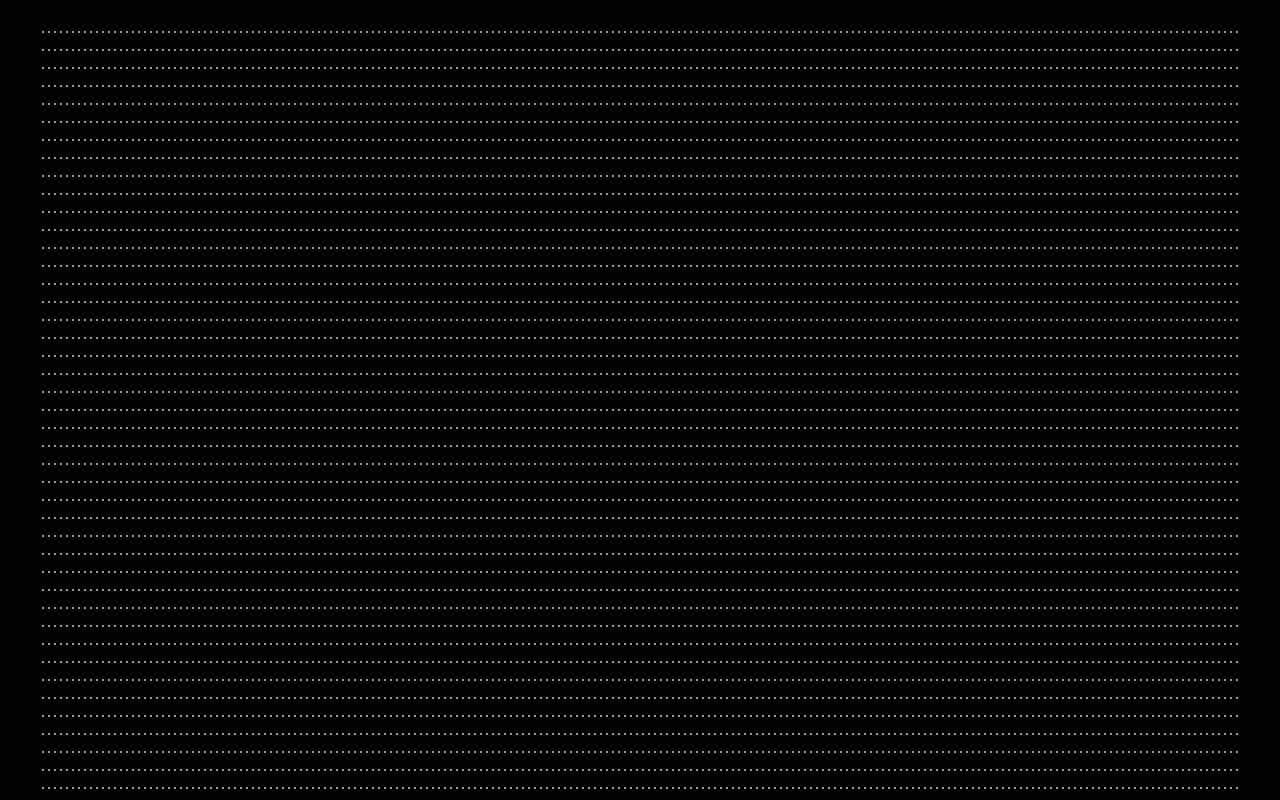
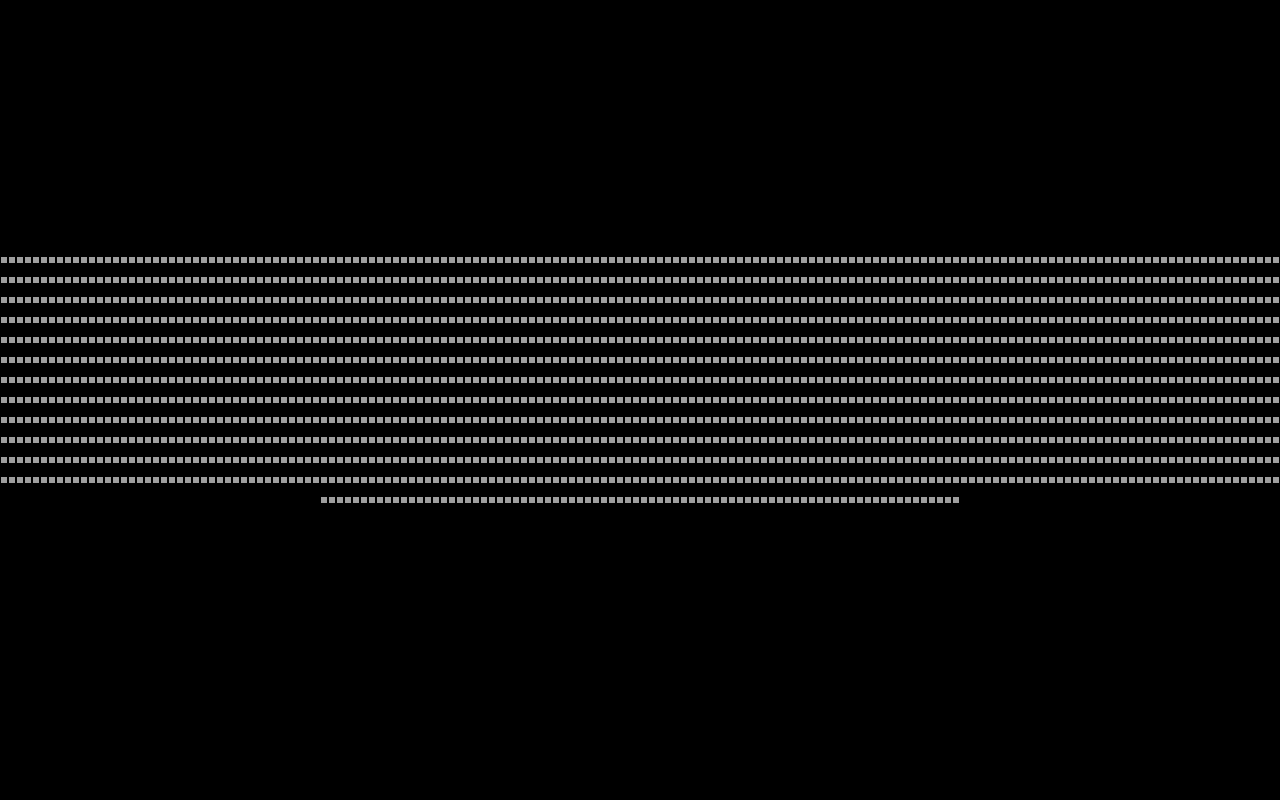
Before and after one commit to wckd-wrld/matrix_display, a React (Create React App) app: page / in a window 1280 px wide. Shown: the top 800 px of the page. Built offline with nearby package versions, Linux system fonts and the light colour scheme.

Commit message:
Code Cleanup

```diff
--- a/src/App.css
+++ b/src/App.css
@@ -1,6 +1,5 @@
 .App {
   text-align: center;
-  background-color: black;
 }
 
 .App-logo {
--- a/src/App.js
+++ b/src/App.js
@@ -1,16 +1,24 @@
 import React, { Component } from 'react';
-import logo from './img/car.png';
+import car from './img/car.png';
+import logo from './img/logo.jpeg';
 import './App.css';
 import DisplayMatrix from './DisplayMatrix'
 
 class App extends Component {
-  render() {
+
+    handleClick() {
+        this.setState({ image : car });
+        console.log(this);
+    }
+
+    render() {
     return (
       <div className="App">
-        <DisplayMatrix source={logo} width={200} height={100} />
+        <DisplayMatrix source={logo} width={100} height={20} />
       </div>
     );
-  }
-}
+    }
+
+    }
 
 export default App;
--- a/src/DisplayMatrix.css
+++ b/src/DisplayMatrix.css
@@ -1,11 +1,17 @@
+body {
+    margin-top: 20%;
+}
+
 .pixel {
-    margin: 2px;
+    margin: 1px;
+    margin-bottom: 9px;
     border: none;
     color: white;
-    padding: 1px 1px;
+    padding: 3px 3px;
     text-align: center;
     text-decoration: none;
     display: inline-block;
+    transition: ease-in 2s;
 }
 br {
     display: block;
--- a/src/DisplayMatrix.js
+++ b/src/DisplayMatrix.js
@@ -3,71 +3,84 @@ import './DisplayMatrix.css';
 
 class DisplayMatrix extends Component {
     constructor(props) {
+
         super(props);
         this.state = {
-            pixels: [],
+            pixelData: new Array(props.width*props.height).fill(null),
             width: props.width,
             height: props.height,
-            frame: new Image(200,100),
         };
 
-        this.state.frame.src = props.source;
-        this.state.frame.onload = (function() {
-            this.loadFramePixels();
-        }).bind(this);
+        this.loadContent(props.source);
         // TODO: CHECK HOW TO INTEGRATE DIFFERENT TYPES OF INPUTS THROUGH THE PROPS
+        // TODO: Need to find a tidy place to store the image, do I load it every time it changes,
+        // if so it wouldn't need tos stay in state it could just be loaded with ever call to
+        // loadFramePixels();
     }
 
 
     render() {
-        var displayMatrix = [];
-        for (var index = 0; index < this.state.pixels.length; index++) {
-            if (index % this.state.width === 0) {
-                displayMatrix.push(<br />);
-            }
-            displayMatrix.push(Pixel(this.state.pixels[index]));
-        }
-        return (displayMatrix);
+        return (this.state.pixelData.map(_ => {
+            return(
+                _ == null ? null : Pixel(_.red, _.blue, _.green, _.alpha)
+            );
+        }));
     }
 
+    componentWillReceiveProps(nextProps) {
+        this.loadContent(nextProps.source);
+    }
 
-    loadFramePixels() {
+    loadContent(content_URL) {
+        var frame = new Image();
+        frame.src = content_URL;
+        frame.parent = this;
+        frame.onload = (function() {
+            this.parent.loadFramePixels(this);
+        })
+
+        frame = null; // Garbage Collection
+
+    }
+
+    loadFramePixels(frame) {
         var canvas = document.createElement("canvas");
         canvas.height = this.state.height;
         canvas.width = this.state.width;
         var context = canvas.getContext('2d');
-        context.drawImage(this.state.frame, 0, 0, this.state.width, this.state.height);
+        console.log(frame);
+        context.drawImage(frame, 0, 0, this.state.width, this.state.height);
+        let RGBAMatrix = context.getImageData(0, 0, this.state.width, this.state.height);
 
-        let RGBAMatrix = context.getImageData(0, 0, this.state.width, this.state.height);
-        var newPixels = []
+        console.log(RGBAMatrix.data);
 
-        for (var index = 0; index < (this.state.width*this.state.height); index++){
-            var localIndex = (index*4);
-            newPixels.push([
-                RGBAMatrix.data[localIndex],      // Red
-                RGBAMatrix.data[localIndex+1],    // Green
-                RGBAMatrix.data[localIndex+2],    // Blue
-                RGBAMatrix.data[localIndex+3]     // Alpha
-            ]);
-        }
+        var index = 0;  // Can't use normal array functions because this is a Uint8ClampedArray
+        var newPixelData = this.state.pixelData.map(_ => {
+            return ({
+                red   : RGBAMatrix.data[index++],
+                green : RGBAMatrix.data[index++],
+                blue  : RGBAMatrix.data[index++],
+                alpha : RGBAMatrix.data[index++]
+            });
+        });
+        console.log(newPixelData);
+        this.setState({ pixelData : newPixelData.slice()});
 
-        this.setState({ pixels : newPixels });
 
     }
 
 }
 
-function Pixel(rgba) {
+function Pixel(r, g, b, a) {
     return (
-        <button className="pixel" style={{backgroundColor: ('rgba(' +
-                                                            rgba[0] + ', ' +
-                                                            rgba[1] + ', ' +
-                                                            rgba[2] + ', ' +
-                                                            rgba[3] + ')'
+        <div className="pixel" style={{backgroundColor: ('rgba(' +
+                                                            r + ', ' +
+                                                            g + ', ' +
+                                                            b + ', ' +
+                                                            a + ')'
                                                             )
-                                        }}
-        >
-        </button>
+                                        }}>
+        </div>
         );
 }
 
--- a/src/index.css
+++ b/src/index.css
@@ -1,5 +1,6 @@
 body {
   margin: 0;
+  background-color: black;
   padding: 0;
   font-family: sans-serif;
 }
```
